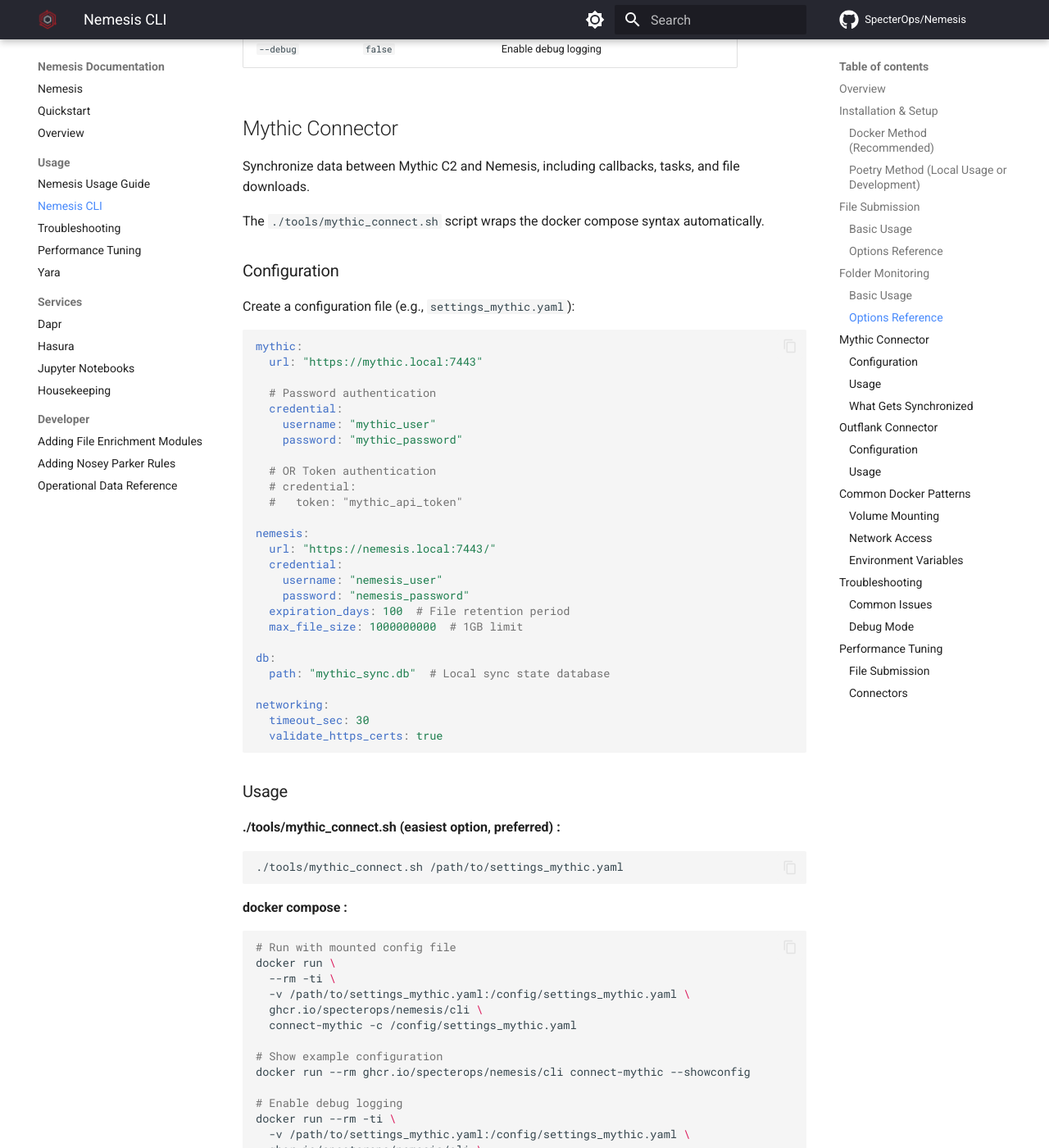
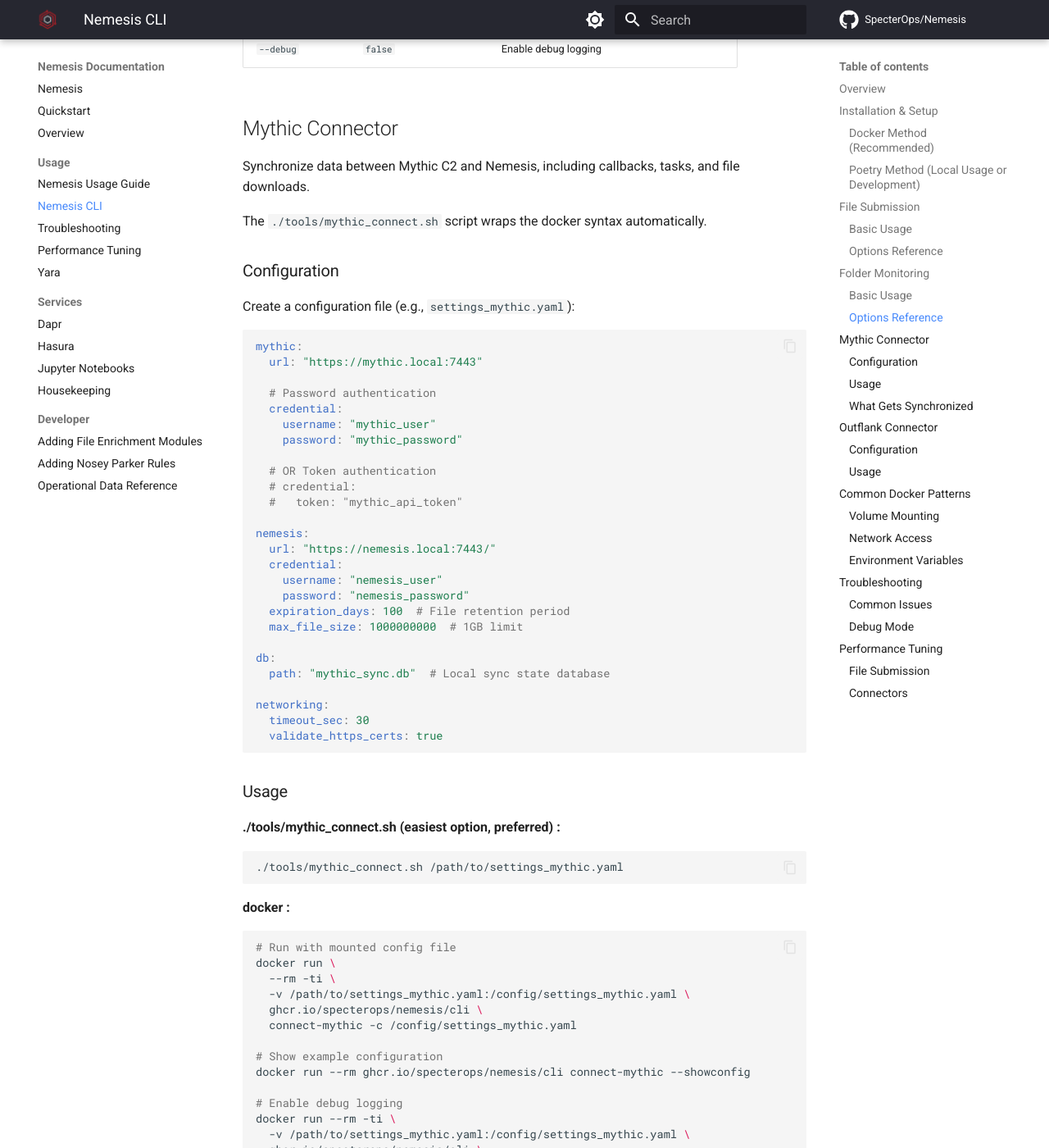
Before and after one commit to SpecterOps/Nemesis, an MkDocs documentation site: the page built from docs/cli.md, in a window 1280 px wide and 1400 px high, scrolled down 5016 px. Shown: the whole window at 82% size. Built offline with MkDocs 1.6.1 and Material for MkDocs 9.7.7, drawn with Linux system fonts in a browser that asks for light colours; comment, search, counter and statistics services are not loaded; some of the changed text lies outside the part shown.

Commit message:
update workspace file

````diff
--- a/docs/cli.md
+++ b/docs/cli.md
@@ -42,7 +42,7 @@
 
 Submit files to Nemesis for processing and enrichment.
 
-The `./tools/submit.sh` script wraps the docker compose syntax automatically.
+The `./tools/submit.sh` script wraps the docker syntax automatically.
 
 ### Basic Usage
 
@@ -125,7 +125,7 @@
 
 Monitor a folder for new files and automatically submit them to Nemesis for processing. This includes both existing files (optional) and any new files added to the folder while monitoring is active.
 
-The `./tools/monitor_folder.sh` script wraps the docker compose syntax automatically.
+The `./tools/monitor_folder.sh` script wraps the docker syntax automatically.
 
 ### Basic Usage
 
@@ -206,7 +206,7 @@
 
 Synchronize data between Mythic C2 and Nemesis, including callbacks, tasks, and file downloads.
 
-The `./tools/mythic_connect.sh` script wraps the docker compose syntax automatically.
+The `./tools/mythic_connect.sh` script wraps the docker syntax automatically.
 
 ### Configuration
 
@@ -248,7 +248,7 @@
 ./tools/mythic_connect.sh /path/to/settings_mythic.yaml
 ```
 
-**docker compose :**
+**docker :**
 ```bash
 # Run with mounted config file
 docker run \
````
